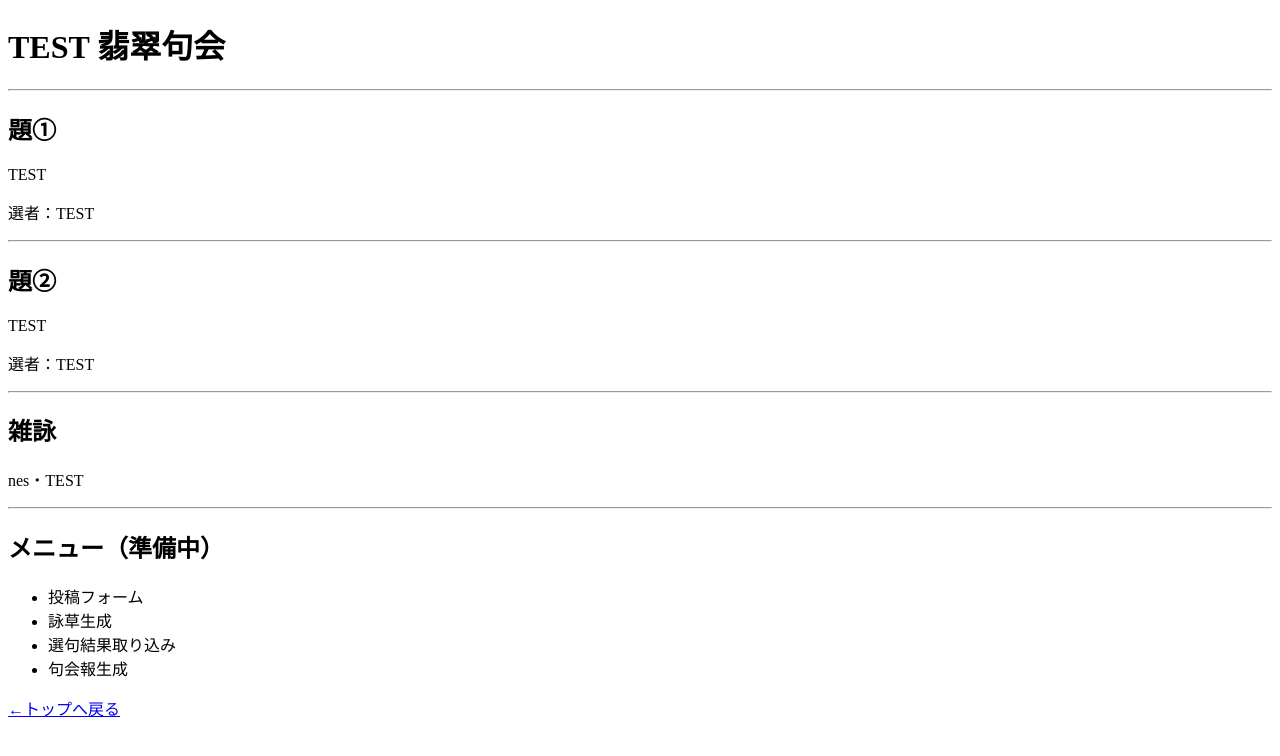
After one commit to nes-710/HisuiKukai, a Flask app: page /contest/1 in a window 1280 px wide. The commit adds this page. Shown: the top 756 px of the page. Run offline with Flask 3, Linux system fonts and the light colour scheme; data comes from the database, SQL or seed files in the repository.

Commit message:
v.0.0.8 句会ダッシュボードの作成

```diff
--- a/app.py
+++ b/app.py
@@ -1,5 +1,9 @@
 from flask import Flask, render_template, request
-from services.contest_service import create_contest, get_all_contests
+from services.contest_service import (
+    create_contest,
+    get_all_contests,
+    get_contest,
+)
 
 app = Flask(__name__)
 
@@ -42,6 +46,15 @@ def create():
 
     return render_template("create.html")
 
+@app.route("/contest/<int:contest_id>")
+def contest(contest_id):
+
+    contest = get_contest(contest_id)
+
+    return render_template(
+        "contest.html",
+        contest=contest,
+    )
 
 if __name__ == "__main__":
     app.run(debug=True)
--- a/services/contest_service.py
+++ b/services/contest_service.py
@@ -46,3 +46,20 @@ def get_all_contests():
     conn.close()
 
     return contests
+
+def get_contest(contest_id):
+
+    conn = get_connection()
+
+    contest = conn.execute(
+        """
+        SELECT *
+        FROM contests
+        WHERE id = ?
+        """,
+        (contest_id,),
+    ).fetchone()
+
+    conn.close()
+
+    return contest
--- /dev/null
+++ b/templates/contest.html
@@ -0,0 +1,59 @@
+<!DOCTYPE html>
+
+<html>
+
+<head>
+    <title>{{ contest["contest_no"] }} 翡翠句会</title>
+</head>
+
+<body>
+
+<h1>{{ contest["contest_no"] }} 翡翠句会</h1>
+
+<hr>
+
+<h2>題①</h2>
+
+<p>{{ contest["theme1"] }}</p>
+
+<p>選者：{{ contest["judge1"] }}</p>
+
+<hr>
+
+<h2>題②</h2>
+
+<p>{{ contest["theme2"] }}</p>
+
+<p>選者：{{ contest["judge2"] }}</p>
+
+<hr>
+
+<h2>雑詠</h2>
+
+<p>nes・{{ contest["free_judge"] }}</p>
+
+<hr>
+
+<h2>メニュー（準備中）</h2>
+
+<ul>
+
+<li>投稿フォーム</li>
+
+<li>詠草生成</li>
+
+<li>選句結果取り込み</li>
+
+<li>句会報生成</li>
+
+</ul>
+
+<p>
+
+<a href="/">←トップへ戻る</a>
+
+</p>
+
+</body>
+
+</html>
--- a/templates/index.html
+++ b/templates/index.html
@@ -26,7 +26,9 @@
 
 <li>
 
-{{ contest["contest_no"] }} 翡翠句会
+<a href="/contest/{{ contest['id'] }}">
+    {{ contest["contest_no"] }} 翡翠句会
+</a>
 
 </li>
 
```
